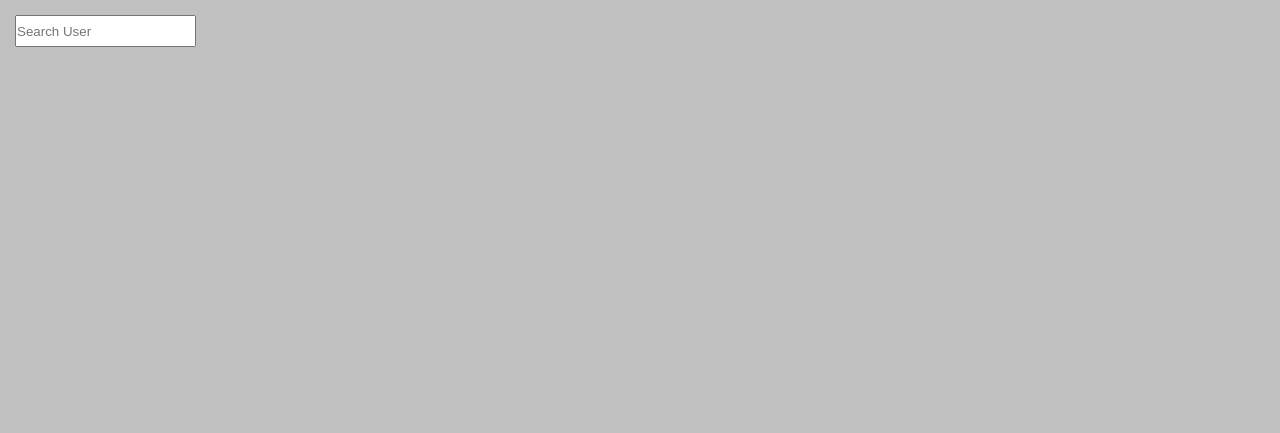
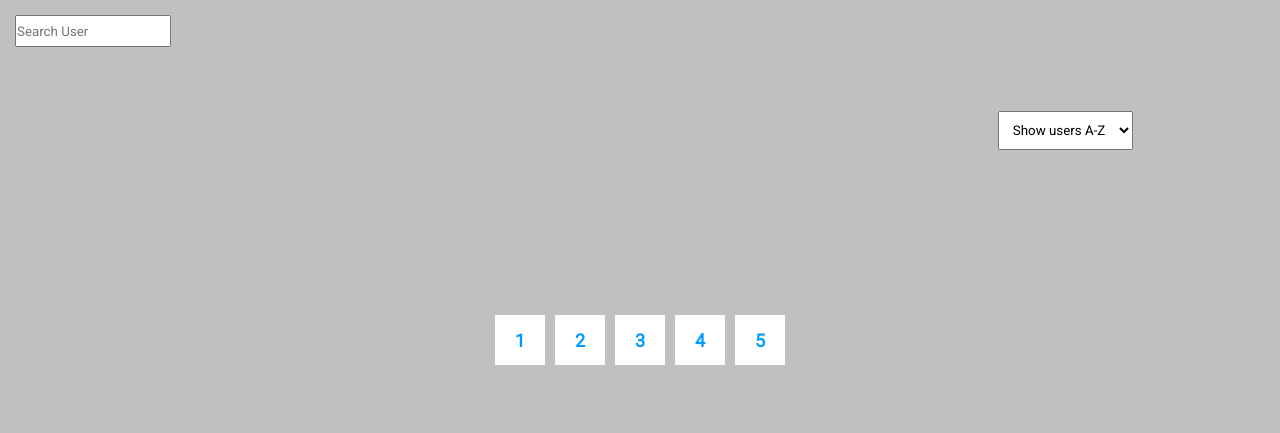
Before and after one commit to vanstta/desafio-valtech-api, a website built with webpack: page src/index.html in a window 1280 px wide. Built offline with nearby package versions, Linux system fonts and the light colour scheme; no server answers.

Commit message:
agrego botones y form

```diff
--- a/src/index.html
+++ b/src/index.html
@@ -16,7 +16,13 @@
 
     </div>
 
+    <form class="form-orden" action="#" >
+        <select name="select">
+            <option class="uno" value="Show users A-Z">Show users A-Z</option>
+            <option class="dos" value="Show users A-Zs" >Show users Z-A </option>
 
+          </select>
+    </form>
    <!-- <div>
        <button id="previous" >Previous</button>
        <button id="next" >Netx</button>
--- a/src/js/usuarios.js
+++ b/src/js/usuarios.js
@@ -10,7 +10,14 @@ const hacerHtml = () => {
                         <div id="card">
 
                         </div>
-                    </div>`;
+                    </div>
+                    <div class="botones-paginado">
+                    <button>1</button>
+                    <button>2</button>
+                    <button>3</button>
+                    <button>4</button>
+                    <button>5</button>
+                </div>`;
 
     const div = document.createElement('div');
     div.innerHTML = html;
@@ -41,7 +48,7 @@ const crearCardUsuario = ( usuario ) => {
         <i class="fas fa-map-marker-alt ciudad">${city}, ${state} ${postcode} </i>
         <hr>
         <div>
-            <i class="far fa-clock activo">Activo hace: ${age} años</i>
+            <i class="far fa-clock activo">Active since: ${age}Y ago</i>
             <i class="far fa-heart"></i>
         </div>
 
@@ -53,7 +60,7 @@ const crearCardUsuario = ( usuario ) => {
     divCard.classList.add('user')
     divCard.innerHTML = html;
 
-    // Añadir el table row (tr) dentro del TBody creado anteriormente
+
     card.appendChild(divCard)
 
 
--- a/src/styles.css
+++ b/src/styles.css
@@ -1,7 +1,10 @@
+@import url('https://fonts.googleapis.com/css2?family=Be+Vietnam+Pro:wght@100&family=Roboto&display=swap');
+
 * {
     margin: 0;
     padding: 0;
     box-sizing: border-box;
+    font-family: 'Roboto', sans-serif;
 }
 
 body {
@@ -13,6 +16,10 @@ body {
     display: flex;
     margin-top: 20px;
 }
+#buscar {
+    margin-top: 15px;
+    margin-left: 15px;
+}
 
 input {
     height: 32px;
@@ -20,6 +27,15 @@ input {
 
 .divSearch p {
     margin-left: 10px;
+}
+
+.cardsContainer {
+    display: flex;
+    justify-content: center;
+    padding-top: 100px;
+    width: 80%;
+    margin-left: 10%;
+
 }
 
 img {
@@ -43,18 +59,18 @@ img {
 #card {
    padding-left: 15px;
   display: flex;
+  justify-content: center;
   flex-wrap: wrap;
-  justify-content: center;
 }
 
 .user {
-    margin-left: 10px;
-    margin-bottom: 10px;
+    margin-left: 15px;
+    margin-bottom: 15px;
 }
 
 hr {
     width: 170px;
-    margin-left: 15px;
+
     margin-top: 10px;
 }
 
@@ -63,19 +79,41 @@ h3 {
     margin-bottom: 5px;
 }
 
-.cardsContainer {
+
+.form-orden {
+    display: flex;
+    justify-content: end;
+    margin-right: 11.5%;
+    padding-top: 5%;
+
+}
+
+select {
+    padding: 10px;
+}
+
+.botones-paginado {
+    padding: 60px;
     display: flex;
     justify-content: center;
-    padding-top: 100px;
+}
 
+.botones-paginado button{
+    width: 50px;
+    height: 50px;
+    background-color: white;
+    color: rgb(6, 155, 255);
+    margin: 5px;
+    font-weight: bold;
+    font-size: 18px;
+    border: none;
+}
 
+.botones-paginado button:hover{
+    background-color: rgb(6, 155, 255);
+    color: white;
 }
 
 .ocultar {
     display: none;
 }
-
-#buscar {
-    margin-top: 15px;
-    margin-left: 15px;
-}
```
Also changed, not shown: src/js/filtros.js (deleted).
